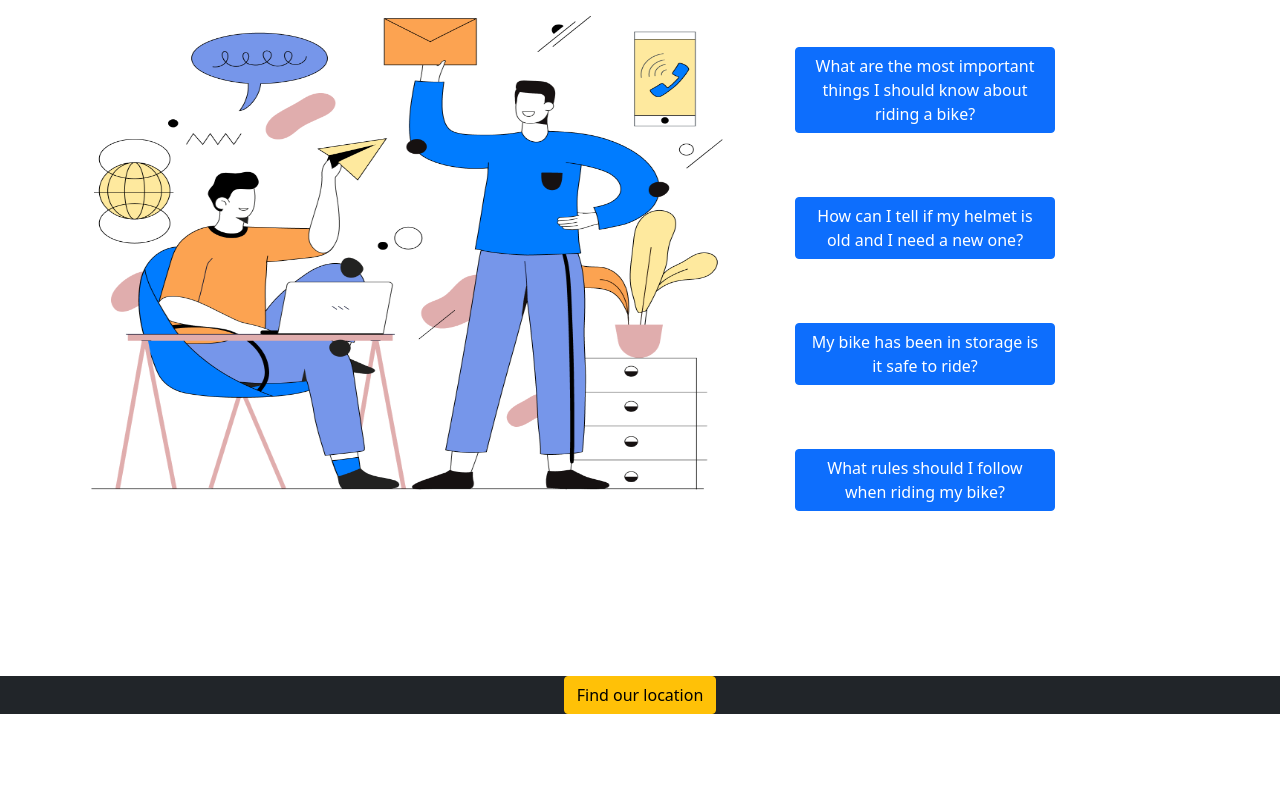
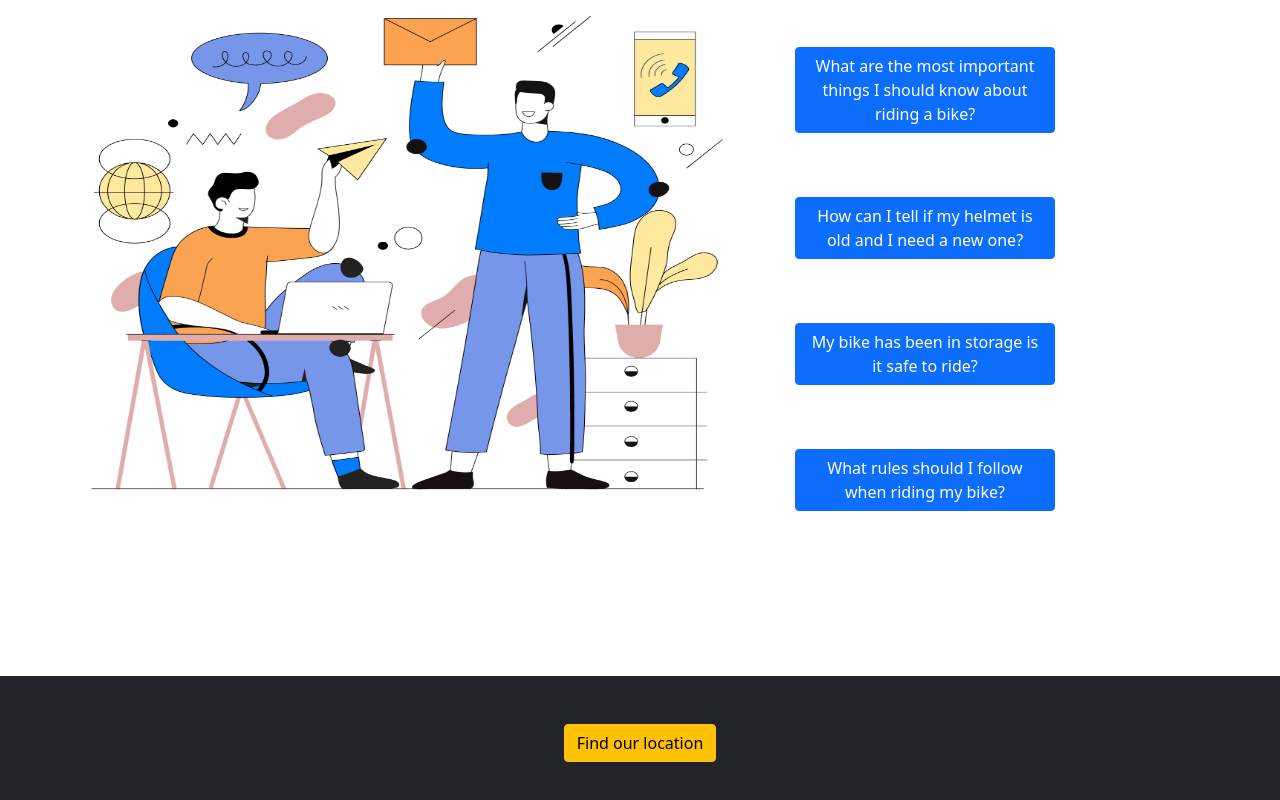
Before and after one commit to kanak56/Honda_BIkes, a plain HTML site: page index.html in a window 1280 px wide. Shown: the part 1716-2516 px from the top of the page. Before the commit the page ends 2430 px from the top, so only its background shows below. Drawn offline with nearby package versions, Linux system fonts and the light colour scheme.

Commit message:
new line

```diff
--- a/index.html
+++ b/index.html
@@ -293,7 +293,7 @@
     <!--------------------
          This is footer section
         ---------------------->
-    <footer class="bg-dark text-center">
+    <footer class="bg-dark text-center py-5">
 
 
         <a class="btn btn-warning " data-bs-toggle="offcanvas" href="#offcanvasExample" role="button"
```
